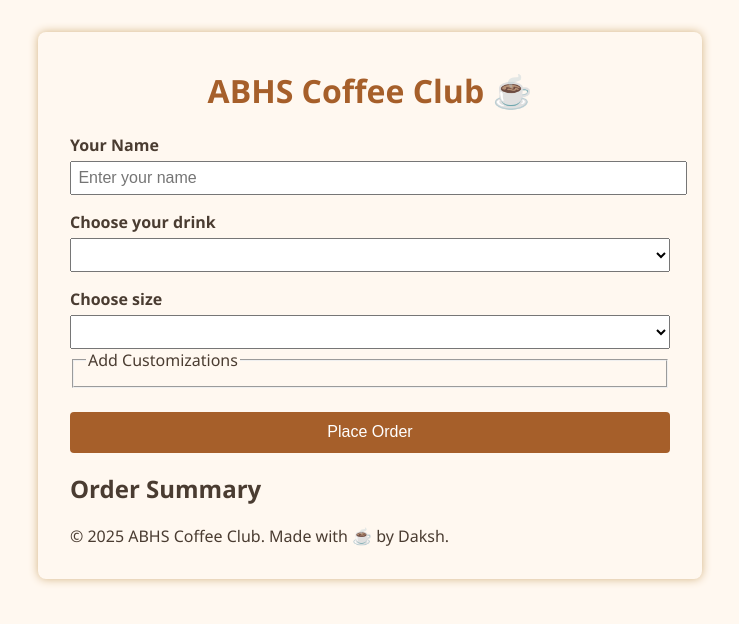
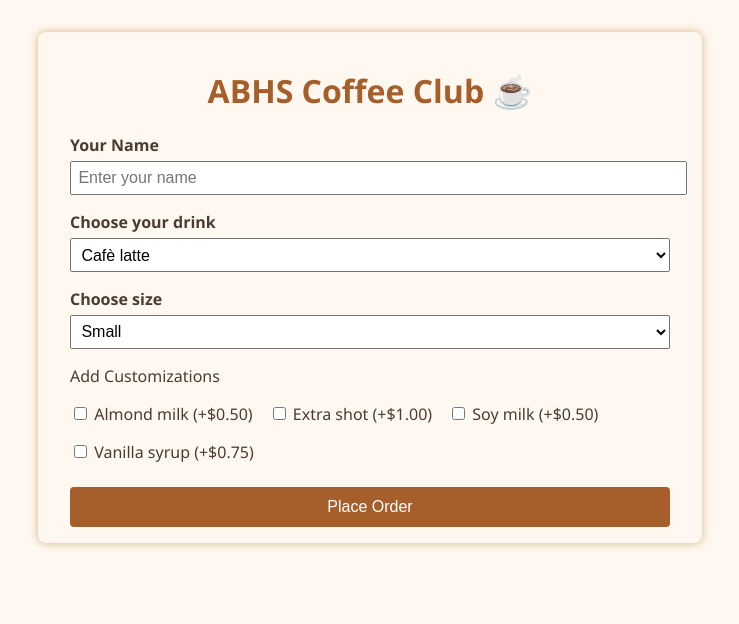
Before and after one commit to Daksh-OP/ABHS-Coffee-Club, a Flask app: page / in a window 1280 px wide. Shown: the top 624 px of the page, without its empty margins (270-1009 px from the left). Run offline with Flask 3, Linux system fonts and the light colour scheme; lists and menus that the app fills with data are empty.

Commit message:
Describe what you changed here

```diff
--- a/main.py
+++ /dev/null
@@ -1 +0,0 @@
-print('hello')
--- a/orders.json
+++ b/orders.json
@@ -1 +1,2 @@
-{"name": "Daksh", "drink": "caf\u00e8 latte", "size": "small", "customizations": ["extra shot"], "price": 3.5, "time": "2025-07-25 13:08:11"}
+{"name": "daksh", "drink": "caf\u00e8 latte", "size": "small", "customizations": ["almond milk"], "price": 3.0, "time": "2025-07-30 15:01:28"}
+{"name": "meng", "drink": "caf\u00e8 latte", "size": "large", "customizations": ["extra shot"], "price": 4.5, "time": "2025-07-30 15:02:49"}
--- a/templates/index.html
+++ b/templates/index.html
@@ -2,45 +2,43 @@
 <html lang="en">
 <head>
   <meta charset="UTF-8" />
-  <meta name="viewport" content="width=device-width, initial-scale=1.0" />
-  <title>ABHS Coffee Club ☕️</title>
-  <link rel="stylesheet" href="{{ url_for('static', filename='styles.css') }}">
+  <meta name="viewport" content="width=device-width, initial-scale=1" />
+  <title>ABHS Coffee Club</title>
+  <!-- ✅ Correct path to CSS using Flask -->
+  <link rel="stylesheet" href="{{ url_for('static', filename='styles.css') }}" />
 </head>
 <body>
-  <div class="container">
+
+  <main>
     <h1>ABHS Coffee Club ☕️</h1>
 
-    <form id="orderForm">
-      <label for="name">Your Name</label>
-      <input type="text" id="name" placeholder="Enter your name" required />
+    <label for="nameInput">Your Name</label>
+    <input id="nameInput" type="text" placeholder="Enter your name" />
 
-      <label for="drink">Choose your drink</label>
-      <select id="drink" required></select>
+    <label for="drinkSelect">Choose your drink</label>
+    <select id="drinkSelect"></select>
 
-      <label for="size">Choose size</label>
-      <select id="size" required></select>
+    <label for="sizeSelect">Choose size</label>
+    <select id="sizeSelect"></select>
 
-      <fieldset>
-        <legend>Add Customizations</legend>
-        <div id="customizations"></div>
-      </fieldset>
+    <div class="customizations">
+      <label>Add Customizations</label>
+      <div id="customizationsContainer"></div>
+    </div>
 
-      <button type="submit">Place Order</button>
-    </form>
+    <button id="orderBtn">Place Order</button>
 
-    <div id="orderSummary" class="hidden">
-      <h2>Order Summary</h2>
-      <p id="summaryText"></p>
+    <div class="order-summary" id="orderSummary" style="display: none;">
+      <h2>Your Order</h2>
+      <p id="orderDetails"></p>
+      <p><strong>Total Price:</strong> $<span id="orderPrice"></span></p>
+      <p><strong>Order Time:</strong> <span id="orderTime"></span></p>
     </div>
-  </div>
+  </main>
 
-  <!-- Footer -->
-  <footer>
-    <p>&copy; 2025 ABHS Coffee Club. Made with ☕️ by Daksh.</p>
-  </footer>
-
-  <!-- JavaScript files -->
+  <!-- ✅ Correct script paths using Flask -->
   <script src="{{ url_for('static', filename='js/menu.js') }}"></script>
   <script src="{{ url_for('static', filename='js/app.js') }}"></script>
+
 </body>
 </html>
```
